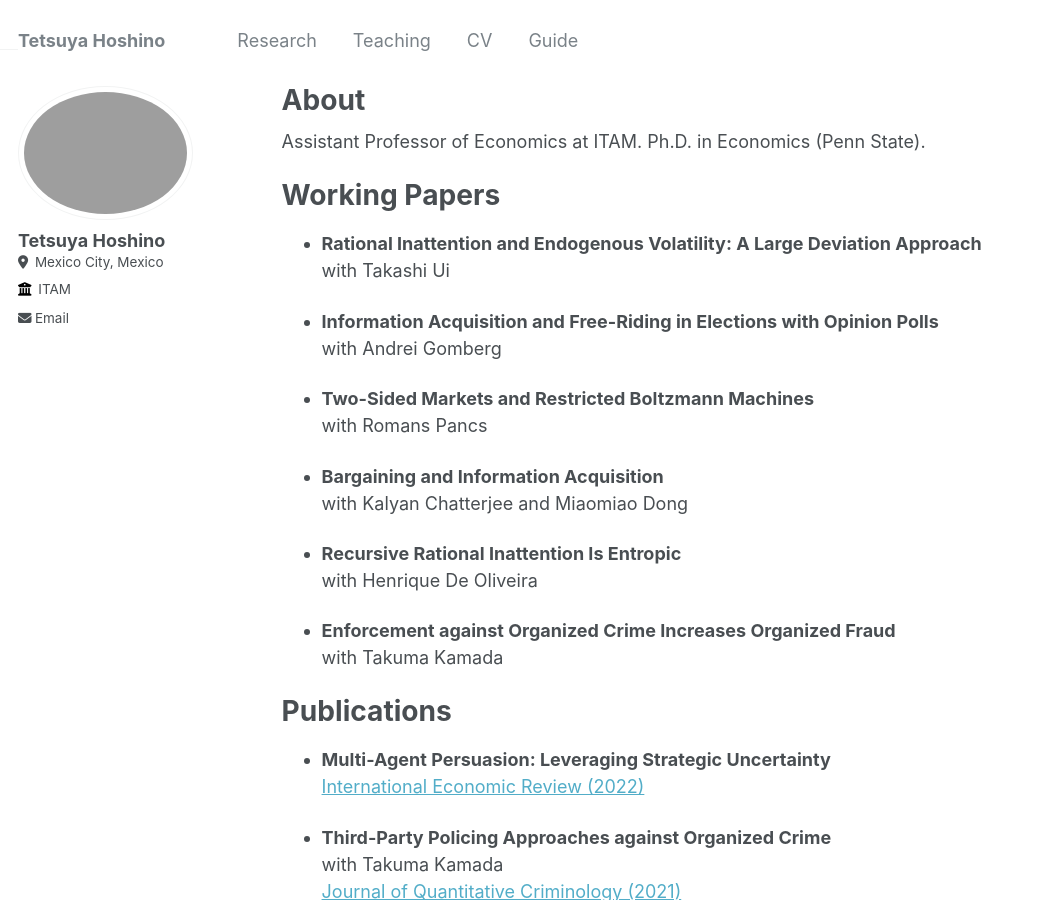
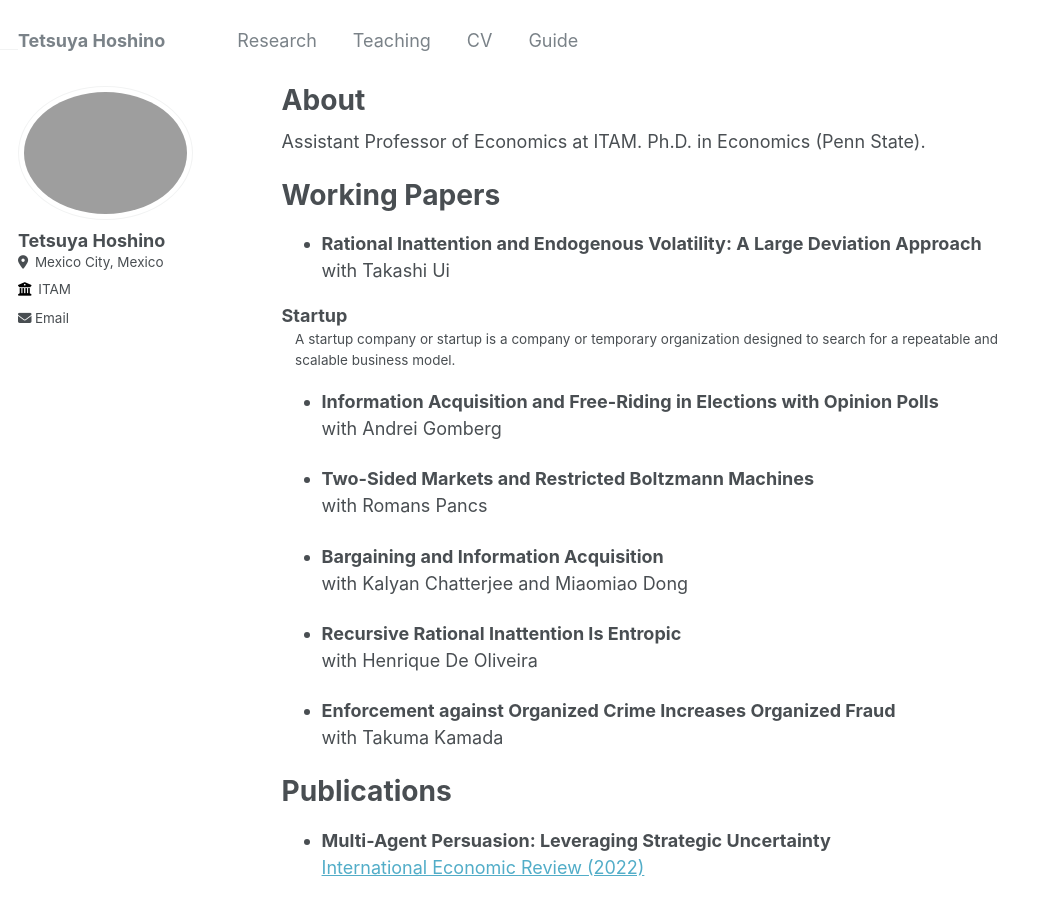
Before and after one commit to tetsuyahoshino137/tetsuyahoshino137.github.io, a Jekyll site: the page built from _pages/about.md, in a window 1280 px wide and 900 px high. Shown: the whole window, without its empty margins (0-1042 px from the left). Built offline with Jekyll 4.4.1, drawn with Linux system fonts in a browser that asks for light colours.

Commit message:
Update about.md

```diff
--- a/_pages/about.md
+++ b/_pages/about.md
@@ -13,6 +13,9 @@ Working Papers
 ======
 - **Rational Inattention and Endogenous Volatility: A Large Deviation Approach**
 with Takashi Ui
+
+Startup
+:   A startup company or startup is a company or temporary organization designed to search for a repeatable and scalable business model.
 
 - **Information Acquisition and Free-Riding in Elections with Opinion Polls**
 with Andrei Gomberg
```
